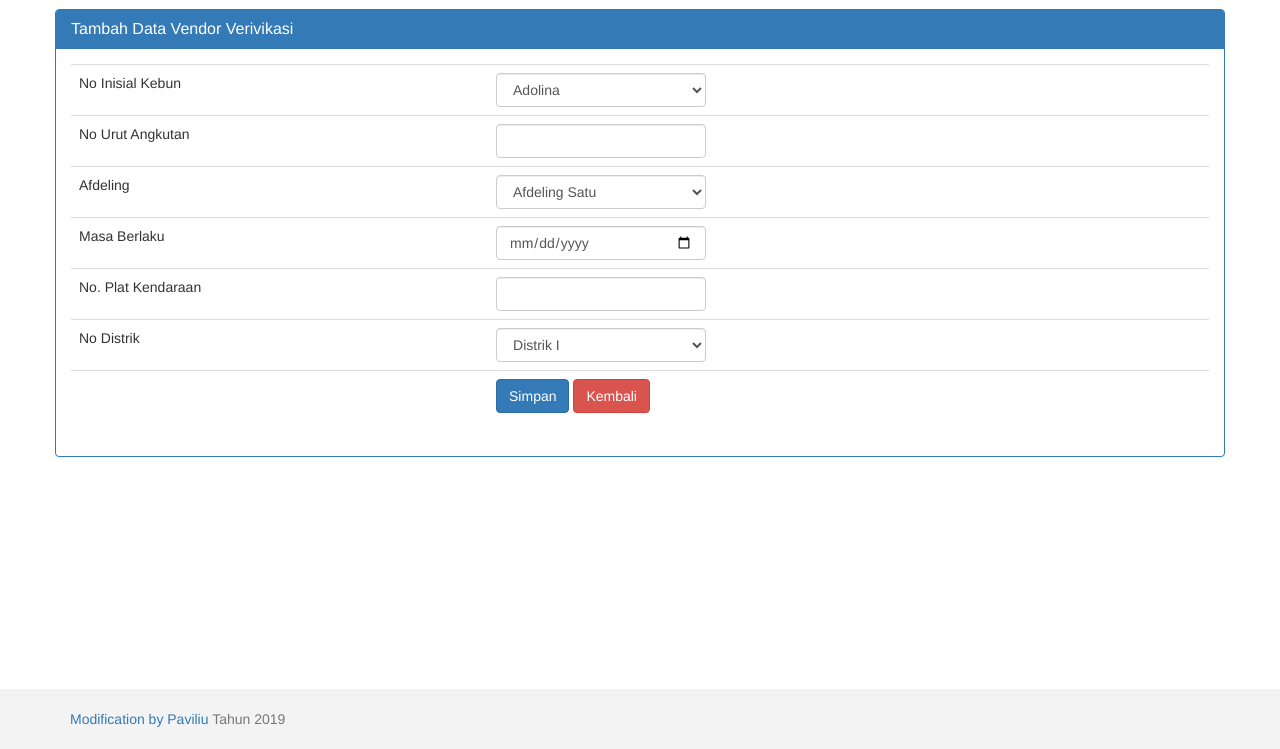
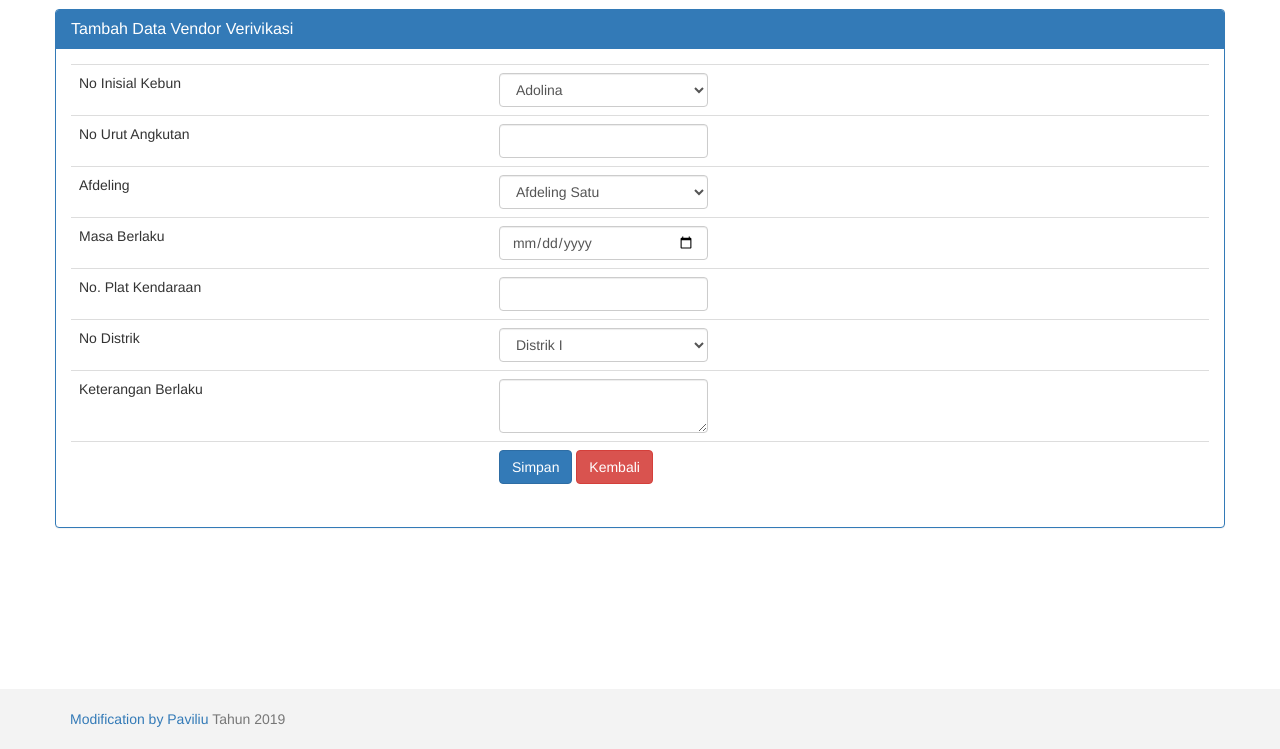
Before and after one commit to zenproxx/validasi-sticker-qrcode, a PHP site: page /data_vendor.php?view=tambah in a window 1280 px wide. Shown: the part 51-800 px from the top of the page. Run offline with PHP 8.4, Linux system fonts and the light colour scheme; a user stored in the database is signed in.

Commit message:
update final sudah d buat table dan tanmbahan field

```diff
--- a/aksi_mahasiswa.php
+++ b/aksi_mahasiswa.php
@@ -17,13 +17,14 @@ if(isset($_GET['act'])){
 		$tgl	= $_POST['tgllulus'];
 		$noijazah = $_POST['noijazah'];
 		$ipk	= $_POST['ipk'];
+		$ket_berlaku	= $_POST['ket_berlaku'];
 
 		if($npm=='' || $nama=='' || $prodi=='' || $tgl=='' || $noijazah=='' || $ipk==''){
 			header('location:data_mahasiswa.php?view=tambah');
 		}else{
 			//proses simpan data admin
 			$simpan = mysqli_query($konek, "INSERT INTO mahasiswa(npm,nama_mhs,prodi,tgl_lulus,no_ijazah,ipk)
-							VALUES ('$npm','$nama','$prodi','$tgl','$noijazah','$ipk')");
+							VALUES ('$npm','$nama','$prodi','$tgl','$noijazah','$ipk','$ket_berlaku')");
 
 			if($simpan){
 				// BUAT QRCODE
--- a/cetak_stiker.php
+++ b/cetak_stiker.php
@@ -55,7 +55,7 @@ if(isset($_SESSION['login'])){
 		</tr>
 
 		<tr>
-			<td colspan="3"><h2 class="text-center">BERLAKU SAMPAI DENGAN DESEMBER 2019</h2></td>
+			<td colspan="3"><h2 class="text-center"><?php echo $d['ket_berlaku']; ?></h2></td>
 		</tr>
 	</table>
 
--- a/data_vendor.php
+++ b/data_vendor.php
@@ -134,15 +134,17 @@ switch($view){
 									<option value="D2">Distrik II</option>
 									<option value="D3">Distrik III</option>
 									<option value="D4">Distrik IV</option>
-									<optio
 									</select>
 								</div>
 							</td>
-
-
-
-
-
+						</tr>
+						<tr>
+							<td>Keterangan Berlaku</td>
+							<td>
+								<div class="col-md-4">
+								<textarea class="form-control" type="text" name="ket_berlaku" required /> </textarea>
+								</div>
+							</td>
 						</tr>
 						<tr>
 							<td></td>
```
